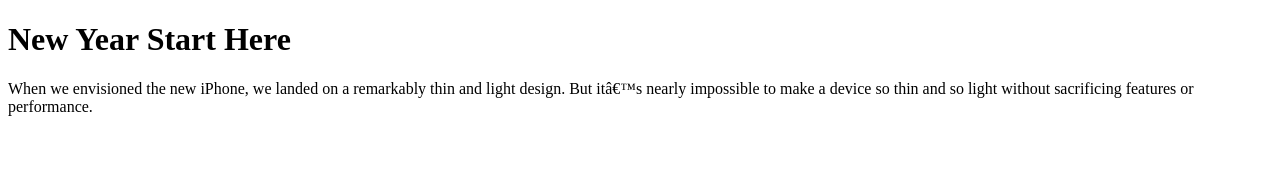
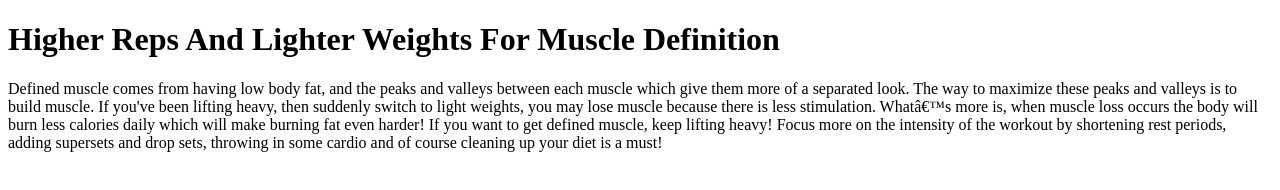
Before and after one commit to Kanglee1983/Takeflight-Fitness, a plain HTML site: page index.html in a window 1280 px wide. Drawn offline with Linux system fonts and the light colour scheme.

Commit message:
added title and paragraph

```diff
--- a/index.html
+++ b/index.html
@@ -2,11 +2,13 @@
 <html lang-"en">
   <head>
 	<meta charset-"utf-8" />
-	<title>iPhone 5</title>
+	<title>Takeflight Fitness</title>
    </head>
    <body>
-	 <h1>New Year Start Here</h1>
-	 <p>When we envisioned the new iPhone, we landed on a remarkably thin and light design.
-	 But it’s nearly impossible to make a device so thin and so light without sacrificing features or performance.</p>
+	 <h1>Higher Reps And Lighter Weights For Muscle Definition</h1>
+	 <p>Defined muscle comes from having low body fat, and the peaks and valleys between each muscle which give them more of a separated look. The way to maximize these peaks and valleys is to build muscle.
+	 If you've been lifting heavy, then suddenly switch to light weights, you may lose muscle because there is less stimulation.
+	 What’s more is, when muscle loss occurs the body will burn less calories daily which will make burning fat even harder! If you want to get defined muscle, keep lifting heavy!
+	 Focus more on the intensity of the workout by shortening rest periods, adding supersets and drop sets, throwing in some cardio and of course cleaning up your diet is a must!</p>
   </body>
 </html>
```
